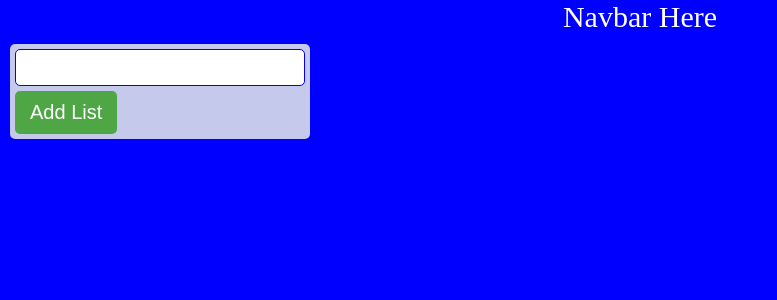
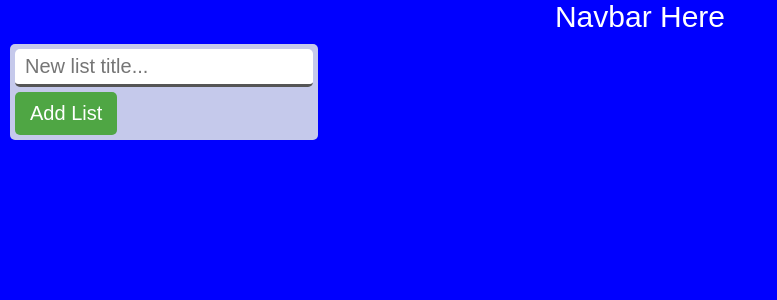
Before and after one commit to darrylgit/v11-geckos-team-03, a React (Create React App) app: page / in a window 1280 px wide. Shown: the top 300 px of the page, without its empty margins (0-777 px from the left). Built offline with nearby package versions, Linux system fonts and the light colour scheme.

Commit message:
Format lists and add validation

```diff
--- a/src/components/AddList.js
+++ b/src/components/AddList.js
@@ -1,15 +1,57 @@
 import React from "react";
 
 class AddList extends React.Component {
-  state = { listTitle: "" };
+  state = { listTitle: "", inputValid: false, borderColor: "#555" };
 
   onFormSubmit = event => {
     event.preventDefault();
 
+    // Validate input
+    if (!this.state.listTitle) {
+      alert("Please enter a title.");
+      return false;
+    } else if (!this.state.inputValid) {
+      alert(
+        `A list with the title "${this.state.listTitle}" already exists. Please try a different title.`
+      );
+      return false;
+    }
+
+    // Submit input
     this.props.onSubmit(this.state.listTitle);
 
     // Clear input
-    this.setState({ listTitle: "" });
+    this.setState({ listTitle: "", inputValid: false });
+  };
+
+  handleChange = e => {
+    //Check if user input matches existing list title
+    let inputUnique = true;
+    this.props.currentLists.forEach(list => {
+      if (e.target.value === list.title) {
+        inputUnique = false;
+      }
+    });
+
+    // After check, update state
+    inputUnique
+      ? this.setState({
+          listTitle: e.target.value,
+          inputValid: true,
+          borderColor: "#4fa644"
+        })
+      : this.setState({
+          listTitle: e.target.value,
+          inputValid: false,
+          borderColor: "red"
+        });
+
+    // Reset border color if input is empty
+    if (!e.target.value) {
+      this.setState({
+        borderColor: "#555"
+      });
+    }
   };
 
   render() {
@@ -20,9 +62,11 @@ class AddList extends React.Component {
             <div className="form__group">
               <input
                 type="text"
-                className="form__input"
+                className="form form__input form__input--validation"
                 value={this.state.listTitle}
-                onChange={e => this.setState({ listTitle: e.target.value })}
+                onChange={this.handleChange}
+                style={{ borderBottomColor: this.state.borderColor }}
+                placeholder="New list title..."
               />
             </div>
             <div className="form__group">
--- a/src/components/Board.js
+++ b/src/components/Board.js
@@ -1,5 +1,5 @@
 import AddList from "./AddList";
-import ListDisplay from "./ListDisplay";
+import List from "./List";
 import React from "react";
 
 class Board extends React.Component {
@@ -10,30 +10,44 @@ class Board extends React.Component {
 
   currentLists = [];
 
+  // List constructor function
   List = function(title) {
     this.title = title;
     this.cards = [];
   };
 
+  // Update state with new list, setting the list title as the argument 'title'
   onListSubmit = title => {
     this.currentLists.push(new this.List(title));
     this.setState({ lists: this.currentLists });
   };
 
+  // Iterate over lists, keep only the ones that have a title other than the function argument
   removeList = title => {
     this.currentLists = this.currentLists.filter(list => list.title !== title);
     this.setState({ lists: this.currentLists });
   };
 
+  // Function to create List components from state
+  listsArray = () =>
+    this.state.lists.map(list => {
+      return (
+        <List
+          key={list.title}
+          listTitle={list.title}
+          remove={this.removeList}
+        />
+      );
+    });
+
   render() {
     return (
       <div className="board">
-        <ListDisplay
-          lists={this.state.lists}
-          remove={this.removeList}
-        ></ListDisplay>
-
-        <AddList onSubmit={this.onListSubmit}></AddList>
+        {this.listsArray()}
+        <AddList
+          onSubmit={this.onListSubmit}
+          currentLists={this.state.lists}
+        ></AddList>
       </div>
     );
   }
--- a/src/components/ListDisplay.js
+++ /dev/null
@@ -1,15 +0,0 @@
-import List from "./List";
-import React from "react";
-
-const ListDisplay = props => {
-  const remove = title => {
-    props.remove(title);
-  };
-
-  const lists = props.lists.map(list => {
-    return <List key={list.title} listTitle={list.title} remove={remove} />;
-  });
-  return <div className="board__listDisplay">{lists}</div>;
-};
-
-export default ListDisplay;
--- a/src/components/app/App.js
+++ b/src/components/app/App.js
@@ -8,6 +8,7 @@ class App extends React.Component {
     this.state = {};
   }
 
+  // Render two elements: a navbar and a board
   render() {
     return (
       <div className="App">
@@ -17,7 +18,8 @@ class App extends React.Component {
             width: "100%",
             textAlign: "center",
             fontSize: "3rem",
-            color: "white"
+            color: "white",
+            fontFamily: "sans-serif"
           }}
         >
           Navbar Here
--- a/src/index.css
+++ b/src/index.css
@@ -14,17 +14,16 @@ body {
   background-color: blue; }
 
 .board {
-  padding: 1rem; }
-  .board__listDisplay {
-    background-color: rbga(0 0 0 0);
-    display: grid;
-    grid-template-columns: repeat(auto-fill, minmax(30rem, 1fr));
-    grid-gap: 0 10px; }
+  padding: 1rem;
+  display: grid;
+  grid-template-columns: repeat(auto-fill, minmax(30rem, 1fr));
+  grid-gap: 1rem 1rem; }
 
-.addList__form {
-  background-color: #c5c9eb;
-  width: 30rem;
-  border-radius: 0.5rem; }
+.addList {
+  border-radius: 0.5rem;
+  background-color: #c5c9eb; }
+  .addList__form {
+    width: 100%; }
 
 .form {
   padding: 0.5rem; }
@@ -37,8 +36,12 @@ body {
     line-height: 3.5rem;
     padding: 0 1rem;
     border-radius: 0.5rem;
-    border: 1px solid blue;
+    border: none;
     color: #333; }
+    .form__input--validation {
+      border-bottom-style: solid;
+      border-bottom-width: 3px;
+      border-bottom-color: #555; }
   .form__submit {
     display: block;
     padding: 1rem 1.5rem;
@@ -53,17 +56,20 @@ body {
   width: 100%;
   background-color: #c5c9eb;
   border-radius: 0.5rem;
-  margin: 0 0 1rem 0;
+  margin: 0 0 0 0;
   padding: 1rem;
   min-height: 100px;
   position: relative;
   overflow: hidden; }
   .list__heading {
     font-size: 2rem;
-    width: 90%; }
+    width: 90%;
+    font-family: sans-serif; }
   .list__remove {
     position: absolute;
     top: 1rem;
     right: 1rem;
     cursor: pointer;
-    font-size: 2rem; }
+    font-size: 2.5rem; }
+    .list__remove:hover {
+      color: red; }
--- a/src/sass/components/_board.scss
+++ b/src/sass/components/_board.scss
@@ -1,18 +1,15 @@
 .board {
   padding: 1rem;
 
-  &__listDisplay {
-    background-color: rbga(0 0 0 0);
-    display: grid;
-    grid-template-columns: repeat(auto-fill, minmax($list-width, 1fr));
-    grid-gap: 0 10px;
-  }
+  display: grid;
+  grid-template-columns: repeat(auto-fill, minmax($list-width, 1fr));
+  grid-gap: 1rem 1rem;
 }
 
 .addList {
+  border-radius: 0.5rem;
+  background-color: $list-background;
   &__form {
-    background-color: $list-background;
-    width: $list-width;
-    border-radius: 0.5rem;
+    width: 100%;
   }
 }
--- a/src/sass/components/_form.scss
+++ b/src/sass/components/_form.scss
@@ -12,8 +12,14 @@
     line-height: 3.5rem;
     padding: 0 1rem;
     border-radius: 0.5rem;
-    border: 1px solid blue;
+    border: none;
     color: #333;
+
+    &--validation {
+      border-bottom-style: solid;
+      border-bottom-width: 3px;
+      border-bottom-color: #555;
+    }
   }
 
   &__submit {
```
Also changed, not shown: src/sass/components/_list.scss (+7 -2 lines).
